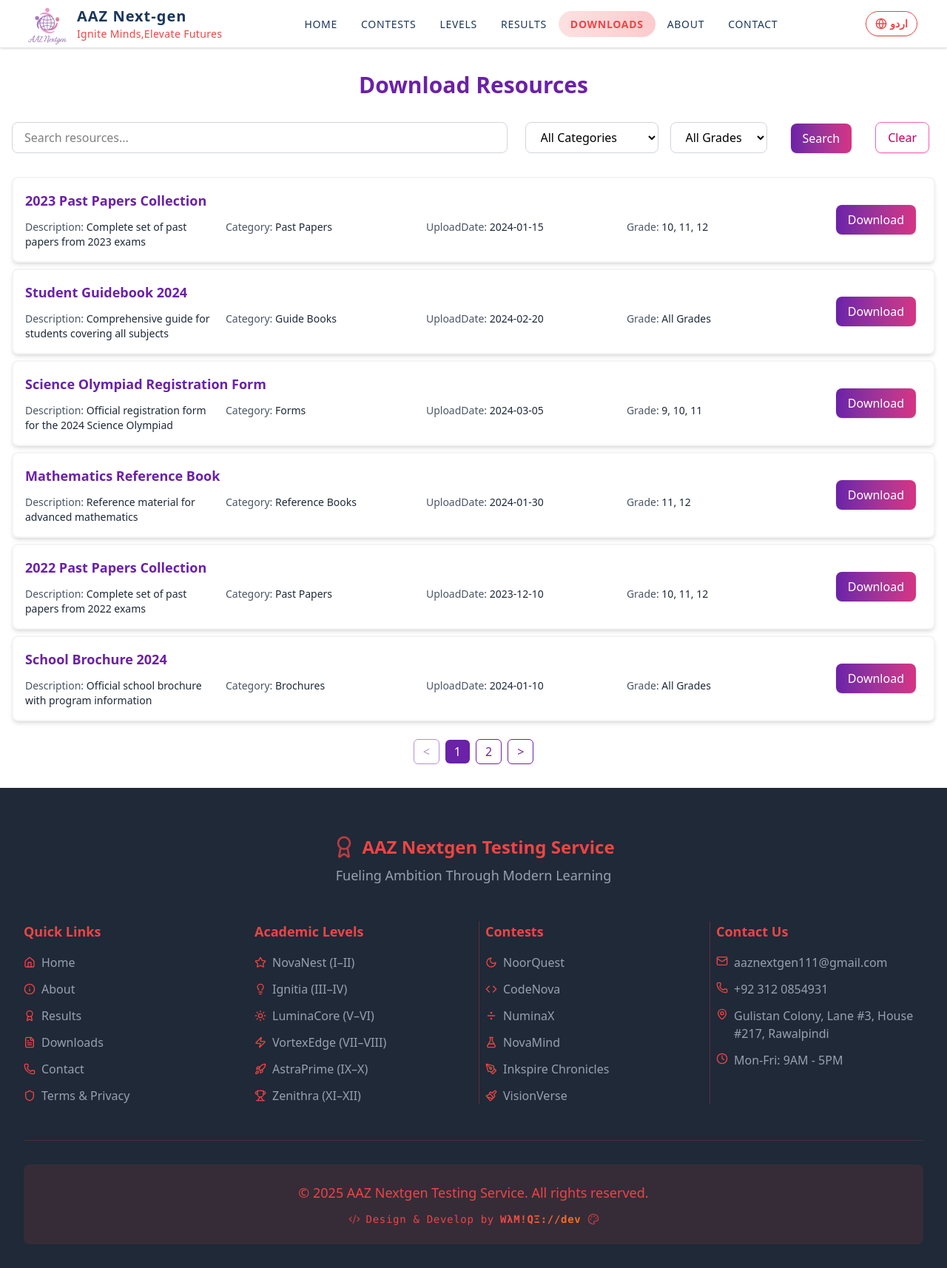
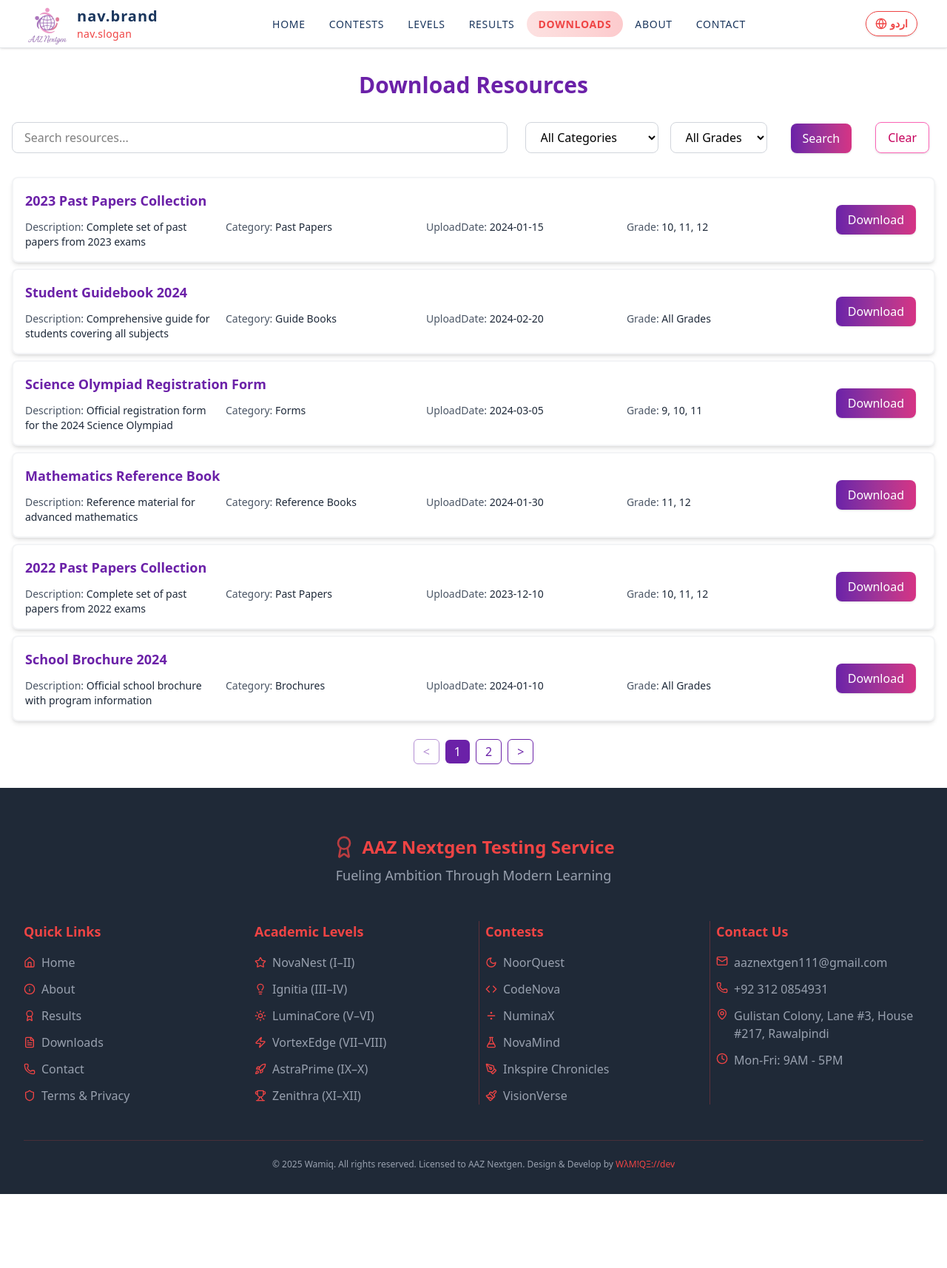
Before and after one commit to Wamiq319/aaz-nextgen, a Next.js app: page /en/download in a window 1280 px wide. Shown: the whole page at 74% size. After the commit the page ends 1614 px from the top, so only its background shows below. Built offline with nearby package versions, Linux system fonts and the light colour scheme.

Commit message:
rights reservation done

```diff
--- a/src/components/Footer.tsx
+++ b/src/components/Footer.tsx
@@ -174,19 +174,11 @@ export const Footer = () => {
         </div>
 
         {/* Copyright and Designer Credit */}
-        <div className="border-t border-[#EF4444]/20 mt-12 pt-8 text-center">
-          <div className="bg-[#EF4444]/10 text-[#EF4444] py-6 rounded-lg">
-            <p className="mb-3 text-lg">
-              &copy; {currentYear} AAZ Nextgen Testing Service. {t("copyright")}
-            </p>
-            <div className="flex items-center justify-center gap-2 font-mono text-sm tracking-wider">
-              <Code2 size={16} className="animate-pulse" />
-              <span>Design & Develop by</span>
-              <span className="bg-gradient-to-r from-[#EF4444] to-[#F97316] bg-clip-text text-transparent font-bold">
-                WλM!QΞ://dev
-              </span>
-              <Palette size={16} className="animate-pulse" />
-            </div>
+        <div className="border-t border-[#EF4444]/20 mt-12 pt-6 text-center">
+          <div dir="ltr" className="text-xs text-gray-400">
+            © 2025 Wamiq. All rights reserved. Licensed to AAZ Nextgen. Design &
+            Develop by{" "}
+            <span className="text-[#EF4444] font-medium">WλM!QΞ://dev</span>
           </div>
         </div>
       </div>
--- a/src/components/Navbar.tsx
+++ b/src/components/Navbar.tsx
@@ -26,8 +26,8 @@ export default function Navbar() {
   const isActive = (path: string) => {
     const basePath = `/${locale}${path === "home" ? "" : `/${path}`}`;
     return pathname === basePath
-      ? "bg-gradient-to-r from-red-50 to-red-100 text-[#EF4444] font-semibold" // Added gradient background
-      : "text-[#1A365D] hover:text-[#EF4444]"; // Added hover color
+      ? "bg-gradient-to-r from-red-50 to-red-100 text-[#EF4444] font-semibold"
+      : "text-[#1A365D] hover:text-[#EF4444]";
   };
 
   return (
@@ -38,11 +38,11 @@ export default function Navbar() {
           <Link
             href={`/${locale}`}
             className="flex-shrink-0 flex items-center space-x-2"
-            aria-label="Home"
+            aria-label={t("home")}
           >
             <Image
               src="/assets/images/logo.png"
-              alt="Logo"
+              alt={t("home")}
               className="h-16 w-auto animate-pulse hover:animate-none"
               width={64}
               height={64}
@@ -50,10 +50,10 @@ export default function Navbar() {
             />
             <div className="flex flex-col">
               <span className="text-[#1A365D] font-bold text-xl tracking-wider">
-                AAZ Next-gen
+                {t("brand")}
               </span>
               <span className="text-[#EF4444] text-sm font-medium tracking-wide">
-                Ignite Minds,Elevate Futures
+                {t("slogan")}
               </span>
             </div>
           </Link>
@@ -96,7 +96,7 @@ export default function Navbar() {
             <button
               onClick={() => setIsMenuOpen(!isMenuOpen)}
               className="md:hidden text-[#1A365D] hover:text-[#EF4444] focus:outline-none"
-              aria-label="Toggle menu"
+              aria-label={t("menu")}
             >
               <svg
                 className="h-6 w-6"
```
Also changed, not shown: src/app/[locale]/home/page.tsx (+15 -3 lines).
